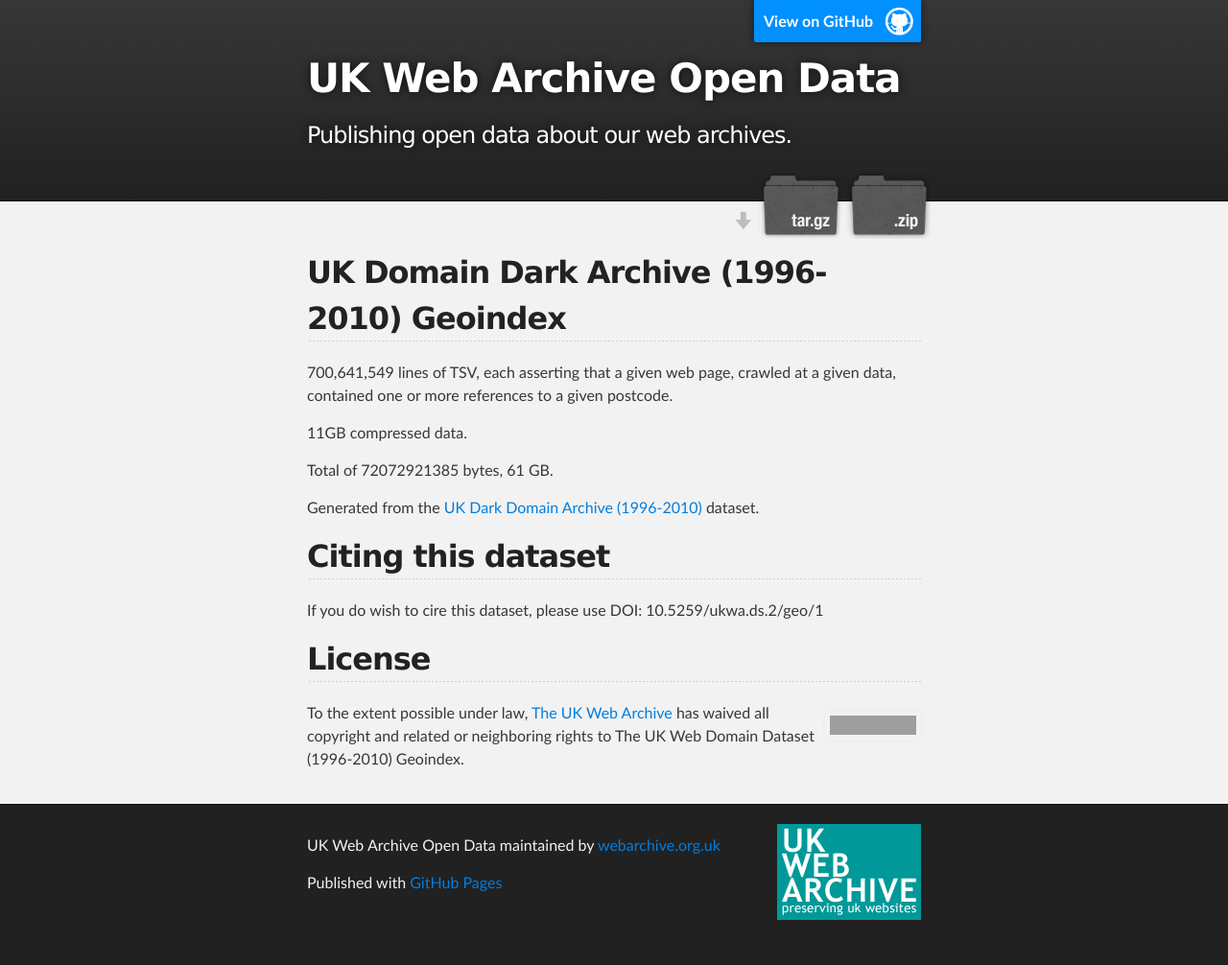
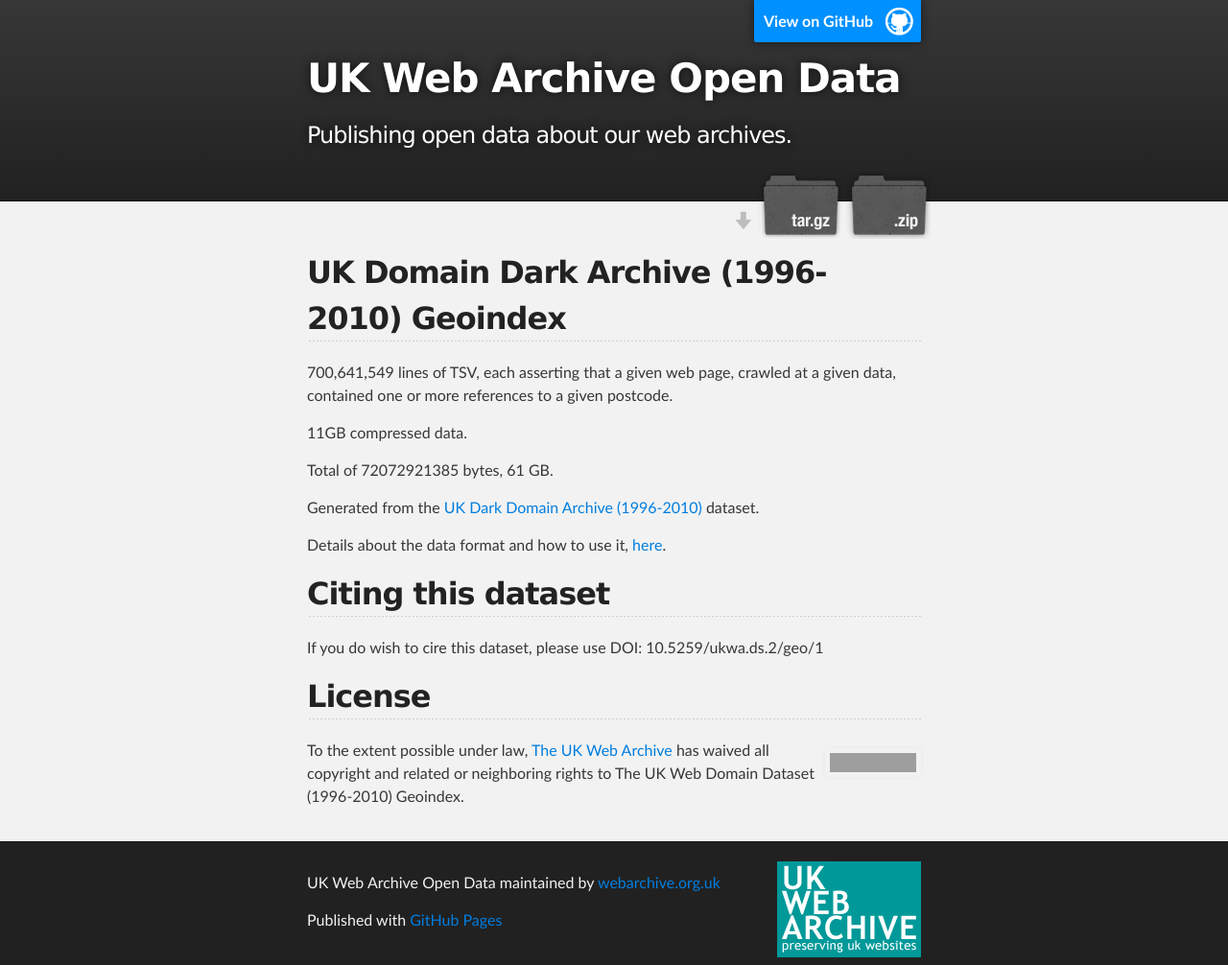
Before and after one commit to ukwa/opendata, a Jekyll site: the page built from ukwa.ds.2/geo/index.md, in a window 1280 px wide. Shown: the whole page at 96% size. Built offline with Jekyll 4.4.1, drawn with Linux system fonts in a browser that asks for light colours; before the commit the page ends 967 px from its top, so only the background shows below that; grey boxes are pictures that could not be loaded.

Commit message:
Added link to README.

```diff
--- a/ukwa.ds.2/geo/index.md
+++ b/ukwa.ds.2/geo/index.md
@@ -10,6 +10,8 @@
 Total of 72072921385 bytes, 61 GB.
 
 Generated from the [UK Dark Domain Archive (1996-2010)](..) dataset.
+
+Details about the data format and how to use it, [here](https://github.com/ukwa/opendata/tree/master/datasets/ukwa.ds.2/geo).
 
 Citing this dataset
 -------------------
```
